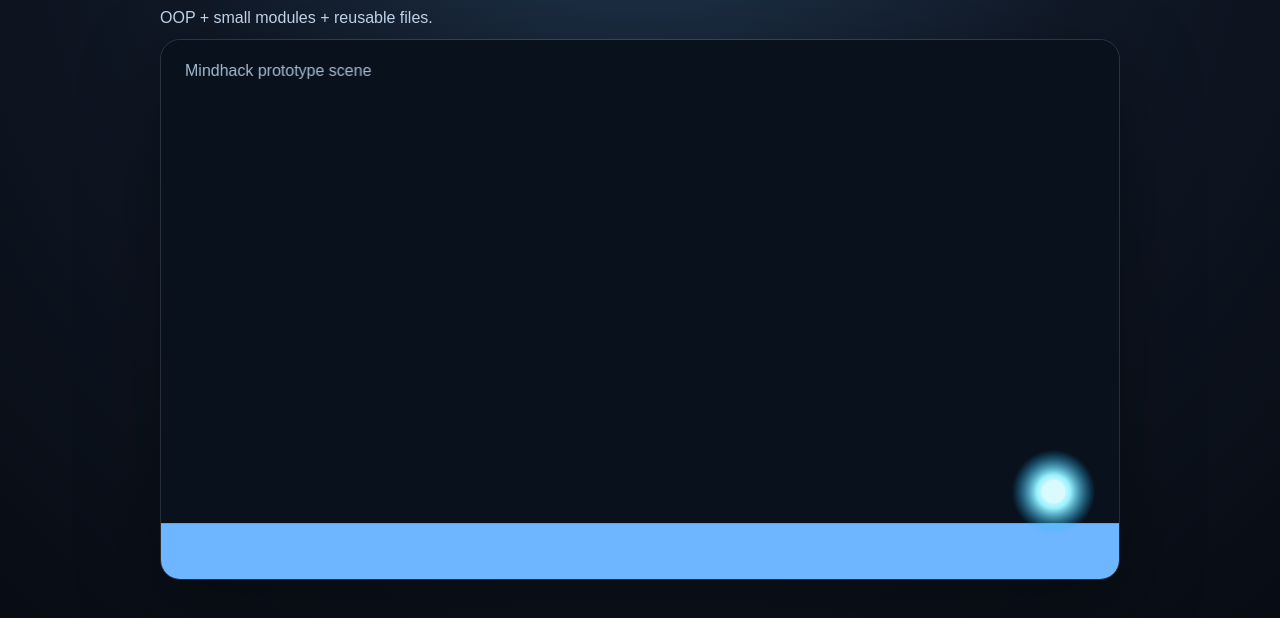
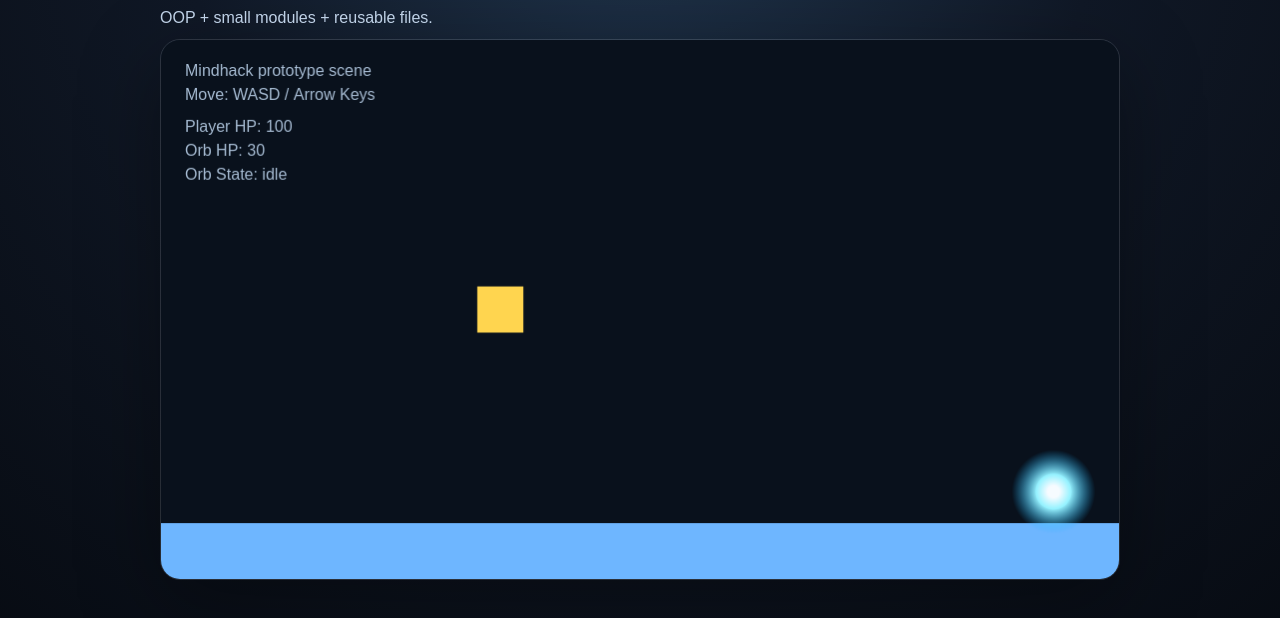
Before and after one commit to 2422june/sand-engine, a website built with Vite: page index.html in a window 1280 px wide. Shown: the part 130-748 px from the top of the page. Built offline with nearby package versions, Linux system fonts and the light colour scheme.

Commit message:
Add staged input handling and actor movement

```diff
--- /dev/null
+++ b/src/engine/components/Actor.ts
@@ -0,0 +1,50 @@
+import { Component } from "../core/Component";
+import { InputController } from "./InputController";
+import { Velocity2D } from "./Velocity2D";
+
+export type AxisBinding = {
+  negative: string[];
+  positive: string[];
+};
+
+/**
+ * Turns input into movement.
+ *
+ * Reads directional axes from a sibling {@link InputController} and writes the
+ * result into a sibling {@link Velocity2D}. This keeps `InputController` about
+ * *input* and `Actor` about *what the entity does with it* — so the same input
+ * component can drive different actors (player, remote, AI-fed) later.
+ */
+export class Actor extends Component {
+  horizontal: AxisBinding;
+  vertical: AxisBinding;
+  speed: number;
+
+  constructor(options?: {
+    horizontal?: AxisBinding;
+    vertical?: AxisBinding;
+    speed?: number;
+  }) {
+    super();
+    this.horizontal = options?.horizontal ?? {
+      negative: ["ArrowLeft", "a"],
+      positive: ["ArrowRight", "d"],
+    };
+    this.vertical = options?.vertical ?? {
+      negative: ["ArrowUp", "w"],
+      positive: ["ArrowDown", "s"],
+    };
+    this.speed = options?.speed ?? 160;
+  }
+
+  override update(): void {
+    const input = this.entity?.getComponent(InputController);
+    const velocity = this.entity?.getComponent(Velocity2D);
+    if (!input || !velocity) {
+      return;
+    }
+
+    velocity.vx = input.getAxis(this.horizontal.negative, this.horizontal.positive) * this.speed;
+    velocity.vy = input.getAxis(this.vertical.negative, this.vertical.positive) * this.speed;
+  }
+}
--- /dev/null
+++ b/src/engine/components/Animation.ts
@@ -0,0 +1,68 @@
+import { Component } from "../core/Component";
+import { Sprite } from "./Sprite";
+
+export type AnimationFrame = {
+  color?: string;
+  scale?: number;
+  duration: number;
+};
+
+export class Animation extends Component {
+  private readonly clips = new Map<string, AnimationFrame[]>();
+  private elapsed = 0;
+  currentClip: string | null = null;
+  frameIndex = 0;
+
+  addClip(name: string, frames: AnimationFrame[]): this {
+    this.clips.set(name, frames);
+    if (!this.currentClip) {
+      this.play(name);
+    }
+    return this;
+  }
+
+  play(name: string): void {
+    if (this.currentClip === name) {
+      return;
+    }
+
+    this.currentClip = name;
+    this.frameIndex = 0;
+    this.elapsed = 0;
+    this.applyCurrentFrame();
+  }
+
+  override update(deltaTime: number): void {
+    const frames = this.currentClip ? this.clips.get(this.currentClip) : undefined;
+    if (!frames || frames.length === 0) {
+      return;
+    }
+
+    this.elapsed += deltaTime;
+    if (this.elapsed < frames[this.frameIndex].duration) {
+      return;
+    }
+
+    this.elapsed = 0;
+    this.frameIndex = (this.frameIndex + 1) % frames.length;
+    this.applyCurrentFrame();
+  }
+
+  private applyCurrentFrame(): void {
+    const sprite = this.entity?.getComponent(Sprite);
+    const frames = this.currentClip ? this.clips.get(this.currentClip) : undefined;
+    const frame = frames?.[this.frameIndex];
+
+    if (!sprite || !frame) {
+      return;
+    }
+
+    if (frame.color) {
+      sprite.color = frame.color;
+    }
+
+    if (frame.scale) {
+      sprite.scale = frame.scale;
+    }
+  }
+}
--- /dev/null
+++ b/src/engine/components/Collider2D.ts
@@ -0,0 +1,37 @@
+import { Component } from "../core/Component";
+import { Transform2D } from "./Transform2D";
+
+export class Collider2D extends Component {
+  width: number;
+  height: number;
+  isTrigger: boolean;
+
+  constructor(width: number, height: number, isTrigger = false) {
+    super();
+    this.width = width;
+    this.height = height;
+    this.isTrigger = isTrigger;
+  }
+
+  intersects(other: Collider2D): boolean {
+    const a = this.getBounds();
+    const b = other.getBounds();
+
+    return a.left < b.right && a.right > b.left && a.top < b.bottom && a.bottom > b.top;
+  }
+
+  getBounds(): { left: number; right: number; top: number; bottom: number } {
+    const transform = this.entity?.getComponent(Transform2D);
+    const x = transform?.x ?? 0;
+    const y = transform?.y ?? 0;
+    const halfWidth = this.width / 2;
+    const halfHeight = this.height / 2;
+
+    return {
+      left: x - halfWidth,
+      right: x + halfWidth,
+      top: y - halfHeight,
+      bottom: y + halfHeight,
+    };
+  }
+}
--- /dev/null
+++ b/src/engine/components/Health.ts
@@ -0,0 +1,24 @@
+import { Component } from "../core/Component";
+
+export class Health extends Component {
+  hp: number;
+  readonly maxHp: number;
+
+  constructor(maxHp: number, hp = maxHp) {
+    super();
+    this.maxHp = maxHp;
+    this.hp = Math.max(0, Math.min(hp, maxHp));
+  }
+
+  get isAlive(): boolean {
+    return this.hp > 0;
+  }
+
+  damage(amount: number): void {
+    this.hp = Math.max(0, this.hp - amount);
+  }
+
+  heal(amount: number): void {
+    this.hp = Math.min(this.maxHp, this.hp + amount);
+  }
+}
--- /dev/null
+++ b/src/engine/components/InputController.ts
@@ -0,0 +1,114 @@
+import { Component } from "../core/Component";
+import { Keyboard } from "../input/Keyboard";
+
+/** A single key, or a set of keys treated as "any of these". */
+export type KeyBinding = string | string[];
+
+export type InputAction = () => void;
+
+type Binding = {
+  keys: string[];
+  action: InputAction;
+};
+
+function toKeys(binding: KeyBinding): string[] {
+  return Array.isArray(binding) ? binding : [binding];
+}
+
+/**
+ * Per-entity input dispatcher.
+ *
+ * Reads from the global {@link Keyboard} and splits input into phases so that
+ * game code can react to exactly the moment it cares about:
+ * - `onPress`   : fires once when the key goes down          (누르자 마자)
+ * - `onHold`    : fires every frame while the key is held    (누르는 동안)
+ * - `onRelease` : fires once when the key comes up           (눌렀다 뗐을 때)
+ * - `onCombo`   : fires when several keys are down together  (동시에 눌러서)
+ *
+ * It also exposes query helpers (`isHeld`, `wasPressed`, ...) so other
+ * components can ask "which key is being pressed?" directly. Actual movement
+ * lives in {@link Actor}, not here.
+ */
+export class InputController extends Component {
+  private readonly keyboard = Keyboard.instance;
+
+  private readonly pressBindings: Binding[] = [];
+  private readonly holdBindings: Binding[] = [];
+  private readonly releaseBindings: Binding[] = [];
+  private readonly comboBindings: Binding[] = [];
+
+  /** Fire once when any of the given keys goes down. */
+  onPress(key: KeyBinding, action: InputAction): this {
+    this.pressBindings.push({ keys: toKeys(key), action });
+    return this;
+  }
+
+  /** Fire every frame while any of the given keys is held. */
+  onHold(key: KeyBinding, action: InputAction): this {
+    this.holdBindings.push({ keys: toKeys(key), action });
+    return this;
+  }
+
+  /** Fire once when any of the given keys comes up. */
+  onRelease(key: KeyBinding, action: InputAction): this {
+    this.releaseBindings.push({ keys: toKeys(key), action });
+    return this;
+  }
+
+  /** Fire when all of the given keys are held at once (simultaneous combo). */
+  onCombo(keys: string[], action: InputAction): this {
+    this.comboBindings.push({ keys, action });
+    return this;
+  }
+
+  // --- Query helpers: "어떤 키 입력인지 판단" ---------------------------------
+
+  isHeld(key: string): boolean {
+    return this.keyboard.isHeld(key);
+  }
+
+  wasPressed(key: string): boolean {
+    return this.keyboard.wasPressed(key);
+  }
+
+  wasReleased(key: string): boolean {
+    return this.keyboard.wasReleased(key);
+  }
+
+  isComboHeld(keys: string[]): boolean {
+    return this.keyboard.isComboHeld(keys);
+  }
+
+  /** Read a -1 / 0 / +1 axis from two key groups (used by {@link Actor}). */
+  getAxis(negative: string[], positive: string[]): number {
+    const isNegative = negative.some((key) => this.keyboard.isHeld(key));
+    const isPositive = positive.some((key) => this.keyboard.isHeld(key));
+    return Number(isPositive) - Number(isNegative);
+  }
+
+  override update(): void {
+    for (const binding of this.pressBindings) {
+      if (binding.keys.some((key) => this.keyboard.wasPressed(key))) {
+        binding.action();
+      }
+    }
+
+    for (const binding of this.holdBindings) {
+      if (binding.keys.some((key) => this.keyboard.isHeld(key))) {
+        binding.action();
+      }
+    }
+
+    for (const binding of this.releaseBindings) {
+      if (binding.keys.some((key) => this.keyboard.wasReleased(key))) {
+        binding.action();
+      }
+    }
+
+    for (const binding of this.comboBindings) {
+      if (this.keyboard.wasComboPressed(binding.keys)) {
+        binding.action();
+      }
+    }
+  }
+}
--- /dev/null
+++ b/src/engine/components/Sprite.ts
@@ -0,0 +1,29 @@
+import { Component } from "../core/Component";
+
+export type SpriteShape = "circle" | "rect";
+
+export class Sprite extends Component {
+  width: number;
+  height: number;
+  color: string;
+  shape: SpriteShape;
+  scale: number;
+  opacity: number;
+
+  constructor(options: {
+    width: number;
+    height: number;
+    color: string;
+    shape?: SpriteShape;
+    scale?: number;
+    opacity?: number;
+  }) {
+    super();
+    this.width = options.width;
+    this.height = options.height;
+    this.color = options.color;
+    this.shape = options.shape ?? "rect";
+    this.scale = options.scale ?? 1;
+    this.opacity = options.opacity ?? 1;
+  }
+}
--- /dev/null
+++ b/src/engine/components/StateMachine.ts
@@ -0,0 +1,35 @@
+import { Component } from "../core/Component";
+
+export type StateDefinition = {
+  onEnter?: () => void;
+  onExit?: () => void;
+  onUpdate?: (deltaTime: number) => void;
+};
+
+export class StateMachine extends Component {
+  private readonly states = new Map<string, StateDefinition>();
+  currentState: string | null = null;
+
+  addState(name: string, definition: StateDefinition): this {
+    this.states.set(name, definition);
+    return this;
+  }
+
+  setState(name: string): void {
+    if (this.currentState === name) {
+      return;
+    }
+
+    this.states.get(this.currentState ?? "")?.onExit?.();
+    this.currentState = name;
+    this.states.get(name)?.onEnter?.();
+  }
+
+  override update(deltaTime: number): void {
+    if (!this.currentState) {
+      return;
+    }
+
+    this.states.get(this.currentState)?.onUpdate?.(deltaTime);
+  }
+}
--- a/src/engine/core/Entity.ts
+++ b/src/engine/core/Entity.ts
@@ -19,6 +19,10 @@ export class Entity {
     return this.components.find((component) => component instanceof ComponentType) as T | undefined;
   }
 
+  getComponents<T extends Component>(ComponentType: new (...args: never[]) => T): T[] {
+    return this.components.filter((component) => component instanceof ComponentType) as T[];
+  }
+
   update(deltaTime: number): void {
     for (const component of this.components) {
       component.update(deltaTime);
--- a/src/engine/core/Game.ts
+++ b/src/engine/core/Game.ts
@@ -1,3 +1,4 @@
+import { Keyboard } from "../input/Keyboard";
 import { Scene } from "./Scene";
 
 export class Game {
@@ -23,6 +24,8 @@ export class Game {
     this.lastTime = time;
     this.scene.update(Number.isFinite(deltaTime) ? deltaTime : 0);
     this.scene.render(this.ctx);
+    // Roll over per-frame input edges after everything has read them.
+    Keyboard.instance.endFrame();
     requestAnimationFrame(this.loop);
   };
 }
--- /dev/null
+++ b/src/engine/input/Keyboard.ts
@@ -0,0 +1,101 @@
+/**
+ * Global keyboard input source.
+ *
+ * Owns the window event listeners and tracks three kinds of state so that
+ * components can ask about every input phase:
+ * - held: the key is currently down (누르는 동안)
+ * - pressed this frame: the key went down on this frame (누르자 마자)
+ * - released this frame: the key came up on this frame (눌렀다 뗐을 때)
+ *
+ * Frame-edge state (pressed/released) is valid for a single frame and is
+ * cleared by `endFrame()`, which the game loop calls once per frame.
+ */
+export class Keyboard {
+  private static _instance: Keyboard | null = null;
+
+  private readonly held = new Set<string>();
+  private readonly pressedThisFrame = new Set<string>();
+  private readonly releasedThisFrame = new Set<string>();
+  private listening = false;
+
+  static get instance(): Keyboard {
+    if (!Keyboard._instance) {
+      Keyboard._instance = new Keyboard();
+      Keyboard._instance.startListening();
+    }
+    return Keyboard._instance;
+  }
+
+  /** Normalize so that "A"/"a" (shift/capslock) map to the same logical key. */
+  private static normalize(key: string): string {
+    return key.length === 1 ? key.toLowerCase() : key;
+  }
+
+  private startListening(): void {
+    if (this.listening || typeof window === "undefined") {
+      return;
+    }
+
+    window.addEventListener("keydown", (event) => {
+      const key = Keyboard.normalize(event.key);
+      // Ignore auto-repeat: only the first keydown counts as a fresh press.
+      if (this.held.has(key)) {
+        return;
+      }
+      this.held.add(key);
+      this.pressedThisFrame.add(key);
+    });
+
+    window.addEventListener("keyup", (event) => {
+      const key = Keyboard.normalize(event.key);
+      this.held.delete(key);
+      this.releasedThisFrame.add(key);
+    });
+
+    // Dropping focus should not leave keys stuck down.
+    window.addEventListener("blur", () => {
+      this.held.clear();
+    });
+
+    this.listening = true;
+  }
+
+  /** True while the key is down. */
+  isHeld(key: string): boolean {
+    return this.held.has(Keyboard.normalize(key));
+  }
+
+  /** True only on the frame the key went down. */
+  wasPressed(key: string): boolean {
+    return this.pressedThisFrame.has(Keyboard.normalize(key));
+  }
+
+  /** True only on the frame the key came up. */
+  wasReleased(key: string): boolean {
+    return this.releasedThisFrame.has(Keyboard.normalize(key));
+  }
+
+  /** True while every key in the combo is down at the same time. */
+  isComboHeld(keys: string[]): boolean {
+    return keys.length > 0 && keys.every((key) => this.isHeld(key));
+  }
+
+  /**
+   * True on the frame a combo completes: every key is held and at least one of
+   * them went down this frame (동시에 눌러서 발동).
+   */
+  wasComboPressed(keys: string[]): boolean {
+    return this.isComboHeld(keys) && keys.some((key) => this.wasPressed(key));
+  }
+
+  /** All keys currently down (mainly for debugging / "어떤 키 입력인지" 조회). */
+  getHeldKeys(): string[] {
+    return [...this.held];
+  }
+
+  /** Roll over the per-frame edge state. Call once at the end of each frame. */
+  endFrame(): void {
+    this.pressedThisFrame.clear();
+    this.releasedThisFrame.clear();
+  }
+}
--- a/src/games/mindhack/MindHackScene.ts
+++ b/src/games/mindhack/MindHackScene.ts
@@ -1,35 +1,140 @@
-import { Entity } from "../../engine/core/Entity";
+import { Actor } from "../../engine/components/Actor";
+import { Animation } from "../../engine/components/Animation";
+import { Collider2D } from "../../engine/components/Collider2D";
+import { Health } from "../../engine/components/Health";
+import { InputController } from "../../engine/components/InputController";
+import { Sprite } from "../../engine/components/Sprite";
+import { StateMachine } from "../../engine/components/StateMachine";
 import { Transform2D } from "../../engine/components/Transform2D";
 import { Velocity2D } from "../../engine/components/Velocity2D";
+import { Entity } from "../../engine/core/Entity";
 import { CanvasScene } from "../../engine/render/CanvasScene";
 
 export class MindHackScene extends CanvasScene {
+  private readonly player: Entity;
   private readonly orb: Entity;
+  private readonly enemyStateMachine: StateMachine;
 
   constructor(width: number, height: number) {
     super(width, height);
 
+    this.player = this.addEntity(new Entity("player"));
+    this.player.addComponent(new Transform2D(width / 2 - 140, height / 2));
+    // Input dispatch runs first, then Actor turns it into velocity, then
+    // Velocity2D applies it to the transform — same-frame movement.
+    const playerInput = this.player.addComponent(new InputController());
+    const playerActor = this.player.addComponent(new Actor({ speed: 190 }));
+    this.player.addComponent(new Velocity2D());
+    // Demo of the input phases: hold Shift to sprint, release to slow back down.
+    playerInput.onHold("Shift", () => {
+      playerActor.speed = 320;
+    });
+    playerInput.onRelease("Shift", () => {
+      playerActor.speed = 190;
+    });
+    this.player.addComponent(new Collider2D(44, 44));
+    this.player.addComponent(new Health(100));
+    this.player.addComponent(
+      new Sprite({
+        width: 44,
+        height: 44,
+        color: "#ffe082",
+        shape: "rect",
+      }),
+    );
+    this.player
+      .addComponent(new Animation())
+      .addClip("idle", [
+        { color: "#ffe082", scale: 1, duration: 0.35 },
+        { color: "#ffd54f", scale: 1.05, duration: 0.35 },
+      ])
+      .addClip("hit", [
+        { color: "#ff7043", scale: 1.18, duration: 0.12 },
+        { color: "#ffe082", scale: 1, duration: 0.12 },
+      ]);
+
     this.orb = this.addEntity(new Entity("orb"));
     this.orb.addComponent(new Transform2D(width / 2, height / 2));
     this.orb.addComponent(new Velocity2D(84, 46));
+    this.orb.addComponent(new Collider2D(36, 36));
+    this.orb.addComponent(new Health(30));
+    this.orb.addComponent(
+      new Sprite({
+        width: 36,
+        height: 36,
+        color: "#7bdff6",
+        shape: "circle",
+      }),
+    );
+    this.orb
+      .addComponent(new Animation())
+      .addClip("idle", [
+        { color: "#7bdff6", scale: 1, duration: 0.25 },
+        { color: "#b2f7ef", scale: 1.18, duration: 0.25 },
+      ])
+      .addClip("alert", [
+        { color: "#ff8a65", scale: 1.1, duration: 0.15 },
+        { color: "#ff5252", scale: 1.26, duration: 0.15 },
+      ]);
+
+    this.enemyStateMachine = this.orb.addComponent(new StateMachine());
+    this.enemyStateMachine
+      .addState("idle", {
+        onEnter: () => {
+          this.orb.getComponent(Animation)?.play("idle");
+        },
+      })
+      .addState("alert", {
+        onEnter: () => {
+          this.orb.getComponent(Animation)?.play("alert");
+        },
+      });
+    this.enemyStateMachine.setState("idle");
   }
 
   override update(deltaTime: number): void {
     super.update(deltaTime);
 
-    const transform = this.orb.getComponent(Transform2D);
-    const velocity = this.orb.getComponent(Velocity2D);
+    const playerTransform = this.player.getComponent(Transform2D);
+    const playerCollider = this.player.getComponent(Collider2D);
+    const playerHealth = this.player.getComponent(Health);
+    const orbTransform = this.orb.getComponent(Transform2D);
+    const orbVelocity = this.orb.getComponent(Velocity2D);
+    const orbCollider = this.orb.getComponent(Collider2D);
+    const orbHealth = this.orb.getComponent(Health);
 
-    if (!transform || !velocity) {
+    if (
+      !playerTransform ||
+      !playerCollider ||
+      !playerHealth ||
+      !orbTransform ||
+      !orbVelocity ||
+      !orbCollider ||
+      !orbHealth
+    ) {
       return;
     }
 
-    if (transform.x < 64 || transform.x > this.width - 64) {
-      velocity.vx *= -1;
+    playerTransform.x = Math.max(32, Math.min(this.width - 32, playerTransform.x));
+    playerTransform.y = Math.max(32, Math.min(this.height - 88, playerTransform.y));
+
+    if (orbTransform.x < 64 || orbTransform.x > this.width - 64) {
+      orbVelocity.vx *= -1;
     }
 
-    if (transform.y < 64 || transform.y > this.height - 64) {
-      velocity.vy *= -1;
+    if (orbTransform.y < 64 || orbTransform.y > this.height - 64) {
+      orbVelocity.vy *= -1;
+    }
+
+    const distance = Math.hypot(playerTransform.x - orbTransform.x, playerTransform.y - orbTransform.y);
+    this.enemyStateMachine.setState(distance < 150 ? "alert" : "idle");
+
+    if (playerCollider.intersects(orbCollider)) {
+      playerHealth.damage(deltaTime * 18);
+      orbHealth.damage(deltaTime * 10);
+      this.player.getComponent(Animation)?.play("hit");
+    } else {
+      this.player.getComponent(Animation)?.play("idle");
     }
   }
 
@@ -39,28 +144,57 @@ export class MindHackScene extends CanvasScene {
     ctx.fillStyle = "#6eb6ff";
     ctx.fillRect(0, this.height - 56, this.width, 56);
 
-    const transform = this.orb.getComponent(Transform2D);
-    if (!transform) {
+    for (const entity of this.entities) {
+      const transform = entity.getComponent(Transform2D);
+      const sprite = entity.getComponent(Sprite);
+
+      if (!transform || !sprite) {
+        continue;
+      }
+
+      ctx.save();
+      ctx.globalAlpha = sprite.opacity;
+      ctx.fillStyle = sprite.color;
+      ctx.translate(transform.x, transform.y);
+      ctx.rotate(transform.rotation);
+      ctx.scale(sprite.scale, sprite.scale);
+
+      if (sprite.shape === "circle") {
+        ctx.beginPath();
+        ctx.arc(0, 0, sprite.width / 2, 0, Math.PI * 2);
+        ctx.fill();
+      } else {
+        ctx.fillRect(-sprite.width / 2, -sprite.height / 2, sprite.width, sprite.height);
+      }
+
+      ctx.restore();
+    }
+
+    const orbTransform = this.orb.getComponent(Transform2D);
+    if (!orbTransform) {
       return;
     }
 
-    const glow = ctx.createRadialGradient(transform.x, transform.y, 6, transform.x, transform.y, 42);
+    const glow = ctx.createRadialGradient(orbTransform.x, orbTransform.y, 6, orbTransform.x, orbTransform.y, 42);
     glow.addColorStop(0, "#f6fbff");
     glow.addColorStop(0.3, "#99f3ff");
     glow.addColorStop(1, "rgba(19, 176, 255, 0)");
 
     ctx.fillStyle = glow;
     ctx.beginPath();
-    ctx.arc(transform.x, transform.y, 42, 0, Math.PI * 2);
+    ctx.arc(orbTransform.x, orbTransform.y, 42, 0, Math.PI * 2);
     ctx.fill();
 
-    ctx.fillStyle = "#d9fbff";
-    ctx.beginPath();
-    ctx.arc(transform.x, transform.y, 12, 0, Math.PI * 2);
-    ctx.fill();
+    const playerHealth = this.player.getComponent(Health);
+    const orbHealth = this.orb.getComponent(Health);
+    const enemyState = this.orb.getComponent(StateMachine)?.currentState ?? "unknown";
 
     ctx.fillStyle = "#a6bbd2";
     ctx.font = "16px Pretendard, sans-serif";
     ctx.fillText("Mindhack prototype scene", 24, 36);
+    ctx.fillText("Move: WASD / Arrow Keys", 24, 60);
+    ctx.fillText(`Player HP: ${Math.ceil(playerHealth?.hp ?? 0)}`, 24, 92);
+    ctx.fillText(`Orb HP: ${Math.ceil(orbHealth?.hp ?? 0)}`, 24, 116);
+    ctx.fillText(`Orb State: ${enemyState}`, 24, 140);
   }
 }
```
Also changed, not shown: dist/assets/index-BHgX4tY8.js (added), dist/assets/index-mCkKG33-.js (deleted), dist/index.html.
